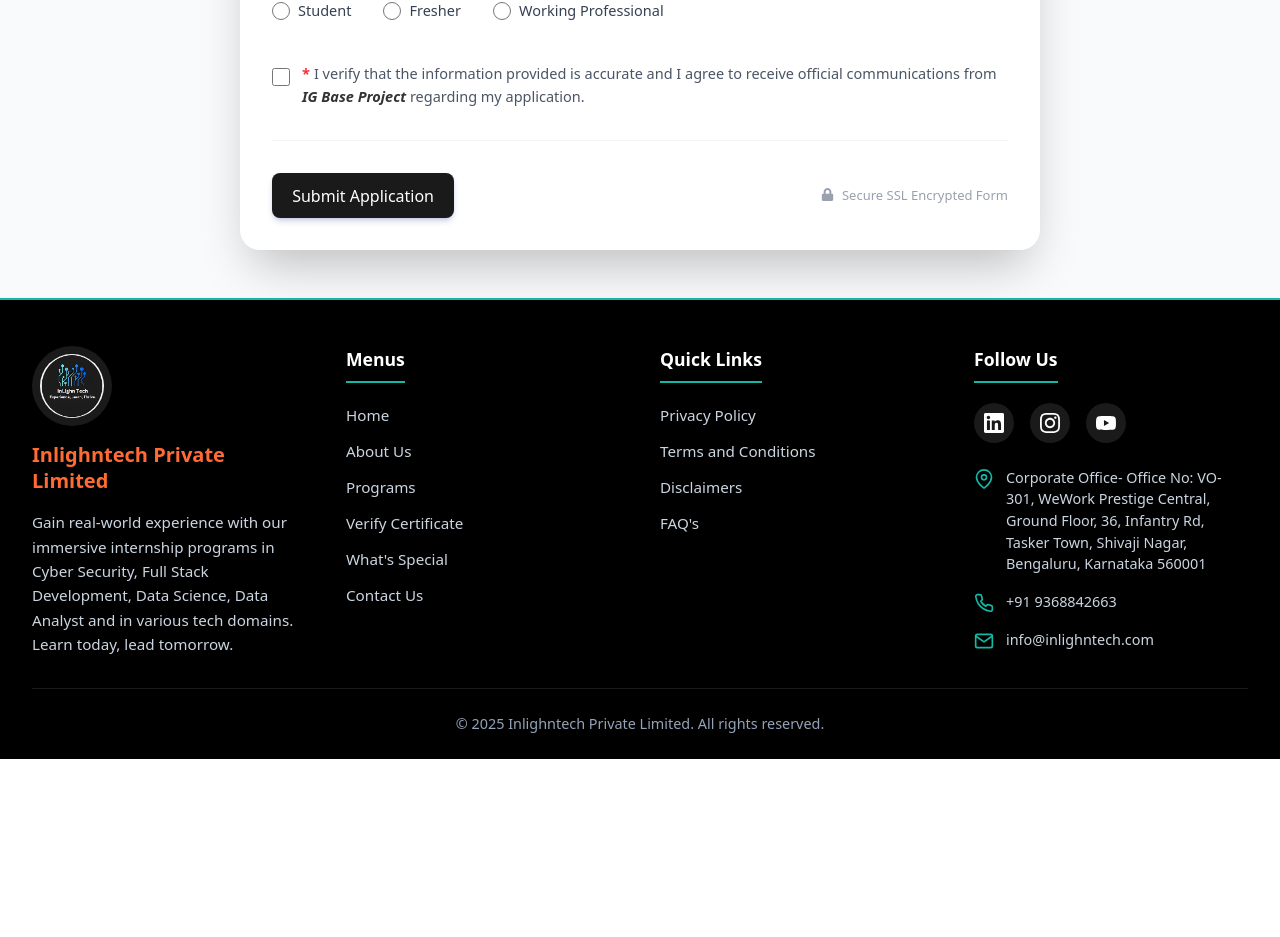
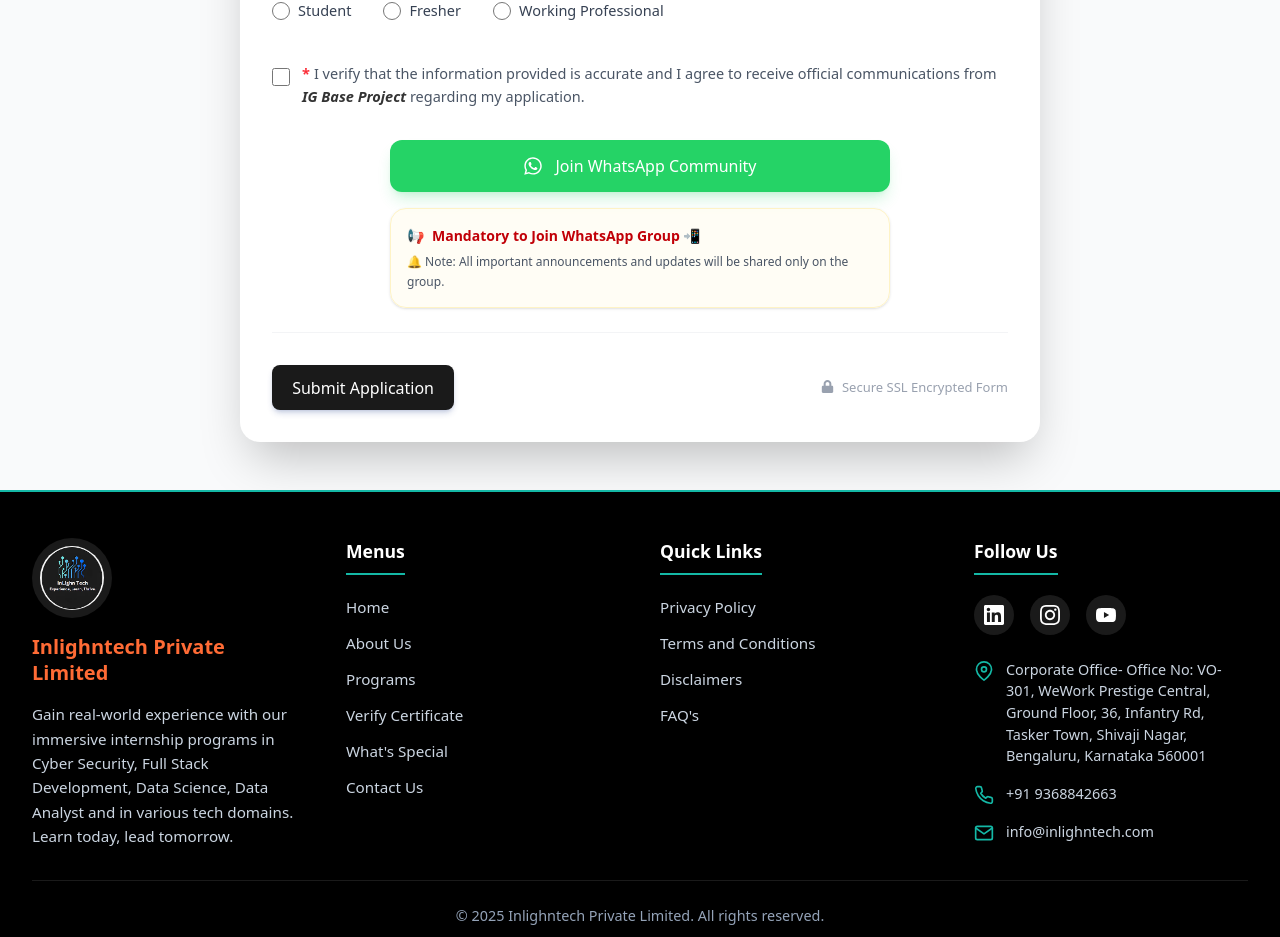
Before and after one commit to inlighnxglobal-website/inlighntech-website, a React (Vite) app: page /onboarding in a window 1280 px wide. Shown: the part 854-1791 px from the top of the page. Before the commit the page ends 1613 px from the top, so only its background shows below. Built offline with nearby package versions, Linux system fonts and the light colour scheme; no server answers.

Commit message:
updated form

```diff
--- a/src/pages/Onboarding.jsx
+++ b/src/pages/Onboarding.jsx
@@ -266,6 +266,29 @@
                   </label>
                 </div>
 
+                <div className="flex justify-center">
+                  <div className="w-full max-w-[500px] space-y-4">
+                    <a
+                      href={whatsappLink}
+                      target="_blank"
+                      rel="noopener noreferrer"
+                      className="bg-[#25D366] hover:bg-[#128C7E] !text-white text-[16px] font-bold py-3.5 px-8 rounded-xl flex items-center justify-center gap-3 transition-all transform hover:scale-[1.01] shadow-lg shadow-[#25D366]/20 group"
+                    >
+                      <FaWhatsapp className="text-xl group-hover:rotate-12 transition-transform" />
+                      Join WhatsApp Community
+                    </a>
+
+                    <div className="p-4 bg-amber-50/50 border border-amber-100 rounded-2xl text-left shadow-sm">
+                      <p className="text-red-700 font-bold text-[14px] mb-1.5 flex items-center gap-2">
+                        <span>📢</span> Mandatory to Join WhatsApp Group 📲
+                      </p>
+                      <p className="text-gray-600 text-[12px] font-medium leading-relaxed">
+                        🔔 Note: All important announcements and updates will be shared only on the group.
+                      </p>
+                    </div>
+                  </div>
+                </div>
+
                 <div className="border-t border-gray-100 pt-8 mt-4 flex flex-col md:flex-row md:items-center justify-between gap-4">
                   <button
                     type="submit"
```
